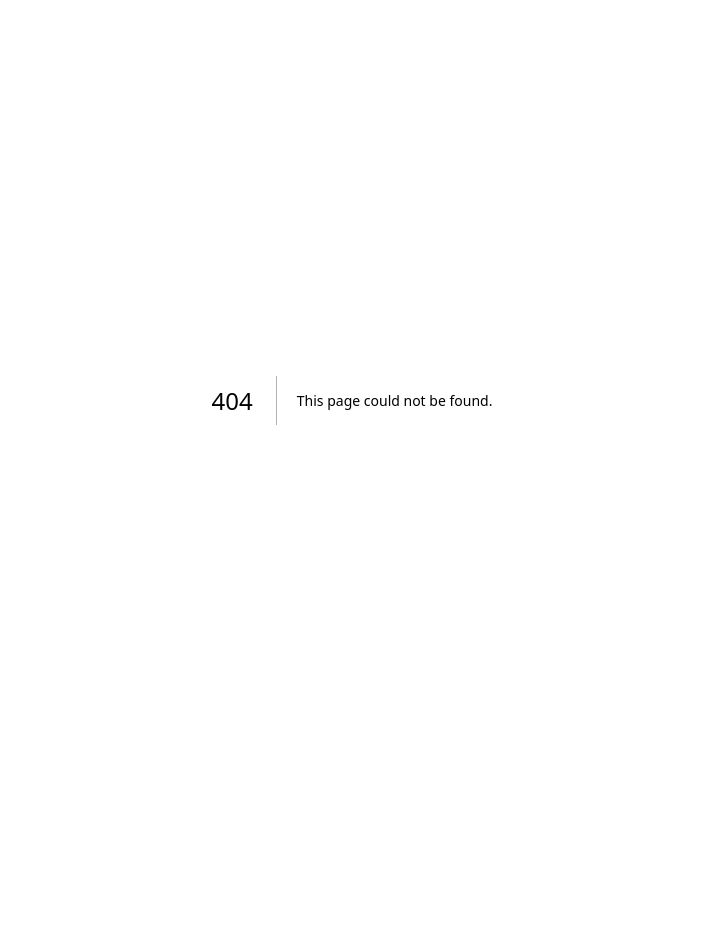
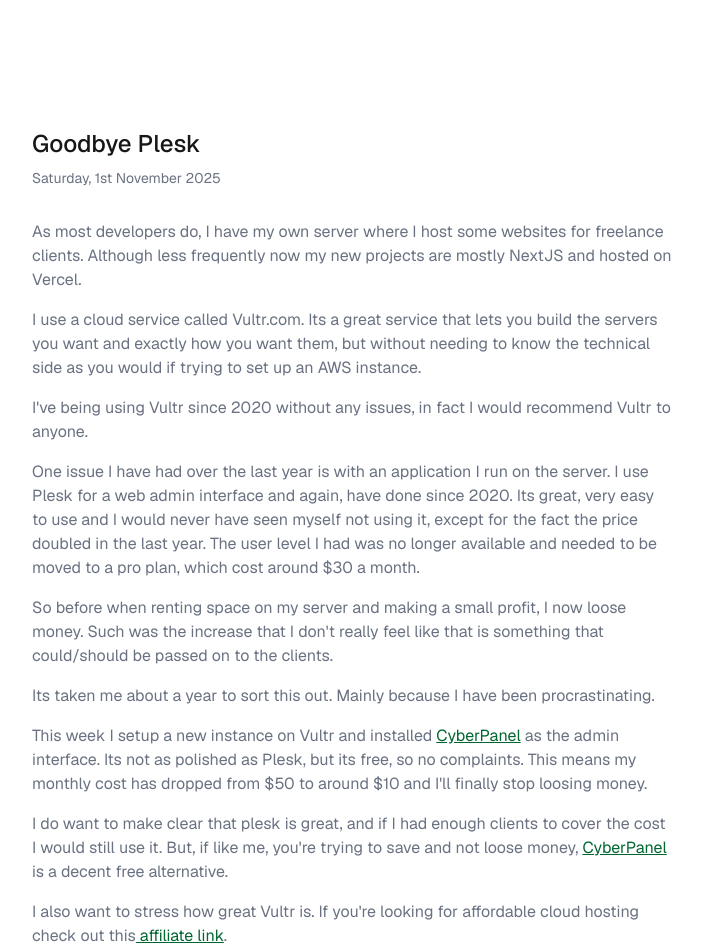
Before and after one commit to iamtomjones/blog, a Next.js app: page /blog/goodbye-plesk in a window 1280 px wide. Before the commit this address had no page. Shown: the top 952 px of the page, without its empty margins (288-990 px from the left). Before the commit the page ends 800 px from the top, so only its background shows below. Built offline with nearby package versions, Linux system fonts and the light colour scheme.

Commit message:
New blog post - goodbye plesk

```diff
--- /dev/null
+++ b/src/app/blog/goodbye-plesk/page.tsx
@@ -0,0 +1,32 @@
+import Link from "next/link";
+import { Metadata } from "next";
+
+export const metadata: Metadata = {
+    title: "Goodbye plesk",
+    description: "Winds of change are in motion, and it was time for me to leave Plesk and use another web admin application.",
+};
+
+export default function Page() {
+    return (
+        <div className="flex min-h-screen items-center justify-center font-sans">
+            <main className="flex min-h-screen w-full max-w-3xl flex-col items-center justify-between py-32 px-16  sm:items-start">
+                <article className='mb-5'>
+                    <h1 className='text-2xl font-medium'>Goodbye Plesk</h1>
+                    <p className='text-sm mt-2 text-gray-500 '>Saturday, 1st November 2025</p>
+                    <div className='mt-8 text-base text-gray-500 flex flex-col gap-4'>
+                        <p>As most developers do, I have my own server where I host some websites for freelance clients. Although less frequently now my new projects are mostly NextJS and hosted on Vercel.</p>
+                        <p>I use a cloud service called Vultr.com.  Its a great service that lets you build the servers you want and exactly how you want them, but without needing to know the technical side as you would if trying to set up an AWS instance. </p>
+                        <p>I've being using Vultr since 2020 without any issues, in fact I would recommend Vultr to anyone.</p>
+                        <p>One issue I have had over the last year is with an application I run on the server.  I use Plesk for a web admin interface and again, have done since 2020.  Its great, very easy to use and I would never have seen myself not using it, except for the fact the price doubled in the last year.  The user level I had was no longer available and needed to be moved to a pro plan, which cost around $30 a month.</p>
+                        <p>So before when renting space on my server and making a small profit, I now loose money.  Such was the increase that I don't really feel like that is something that could/should be passed on to the clients.</p>
+                        <p>Its taken me about a year to sort this out.  Mainly because I have been procrastinating.</p>
+                        <p>This week I setup a new instance on Vultr and installed <Link href="https://docs.litespeedtech.com/cloud/images/cyberpanel/">CyberPanel</Link> as the admin interface.  Its not as polished as Plesk, but its free, so no complaints.  This means my monthly cost has dropped from $50 to around $10 and I'll finally stop loosing money.</p>
+                        <p>I do want to make clear that plesk is great, and if I had enough clients to cover the cost I would still use it.  But, if like me, you're trying to save and not loose money, <Link href="https://docs.litespeedtech.com/cloud/images/cyberpanel/">CyberPanel</Link> is a decent free alternative.</p>
+                        <p>I also want to stress how great Vultr is. If you're looking for affordable cloud hosting check out this<Link href="https://www.vultr.com/?ref=8416164" target="_blank"> affiliate link</Link>.</p>
+                    </div>
+                </article>
+                <Link href='/'>Back to homepage</Link>
+            </main>
+        </div>
+    );
+}
--- a/src/app/page.tsx
+++ b/src/app/page.tsx
@@ -7,6 +7,9 @@ export default function Home() {
                 <h1 className='text-2xl font-medium'>Thoughts of a web developer</h1>
                 <p className='mt-10 text-gray-500'>Welcome to a collection of thoughts from a web developer.  There is no promise anything will be useful for you.  It's just a place for me to start documenting whats happening.</p>
                 <ul className='mt-10 list-disc list-inside'>
+                    <li>
+                        <Link href='/blog/goodbye-plesk'>Goodbye plesk</Link>
+                    </li>
                     <li>
                         <Link href='/blog/learning-some-python'>Learning some python</Link>
                     </li>
```
